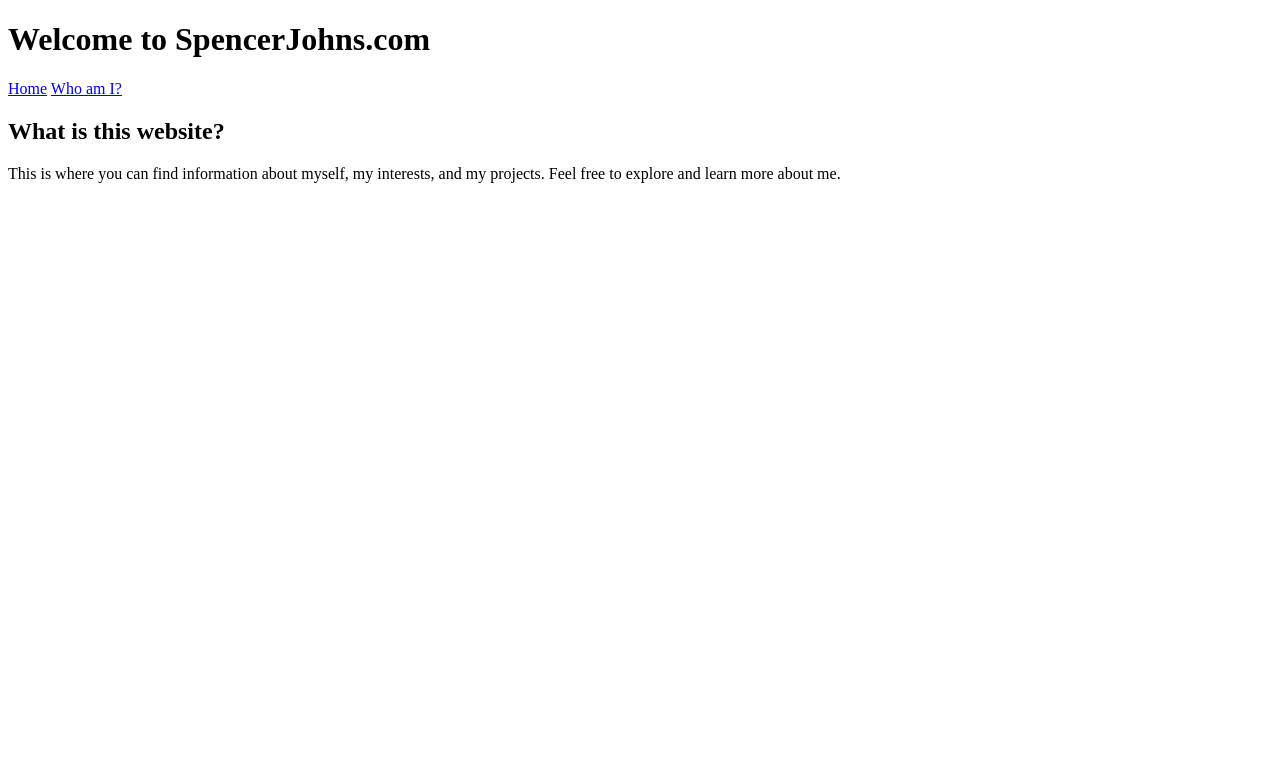
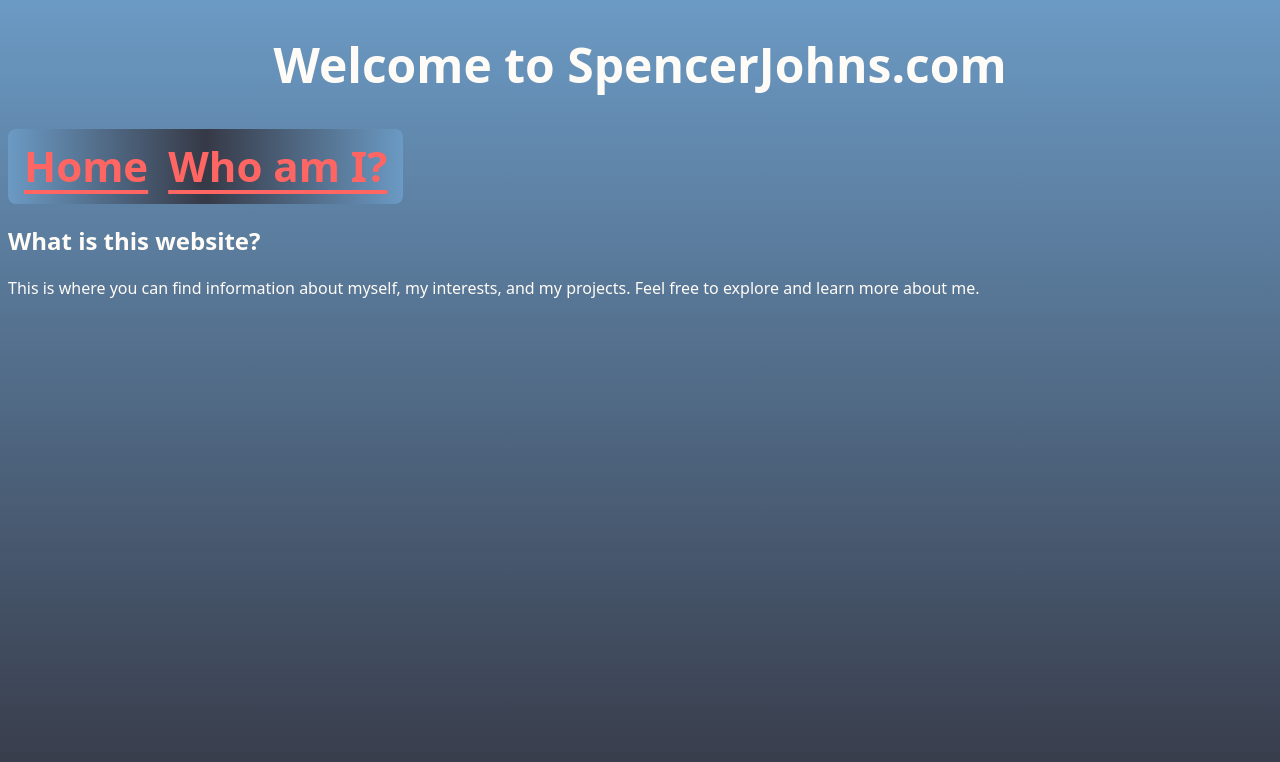
Before and after one commit to Spezzdidly/sjohns-webpage, a website: page public/index.html in a window 1280 px wide. Drawn offline with Linux system fonts and the light colour scheme.

Commit message:
Add draft of css style for home page. Pick a color scheme. Background for links is rough draft.

```diff
--- /dev/null
+++ b/css/styles.css
@@ -0,0 +1,50 @@
+body {
+    background: linear-gradient(#6b9ac4, #363946);
+    background-repeat: no-repeat;
+    background-attachment: fixed;
+    font-family: system-ui, -apple-system, "Segoe UI", sans-serif;
+}
+
+h1 {
+    text-align: center;
+    font-size: clamp(2rem, 5vw, 3rem);
+    color: #fffcf7;
+}
+
+#pageLinks {
+    display: flex;
+    gap: 1.25rem;
+    width: fit-content;
+    background: linear-gradient(to right,#6b9ac4, #363946, #6b9ac4);
+    padding: 0.75rem 1rem;
+    border-radius: 0.5rem;
+}
+
+#pageLinks a {
+    display: inline-block;
+    font-size: 2.625rem;
+    font-weight: 600;
+    line-height: 1.2;
+    color: #ff6663;
+    text-underline-offset: 0.2em;
+    transition: transform 150ms ease;
+}
+
+#pageLinks a:hover,
+#pageLinks a:focus-visible {
+    transform: translateY(-2px);
+}
+
+h2 {
+    color: #fffcf7;
+}
+
+p {
+    color: #fffcf7;
+}
+
+@media (prefers-reduced-motion: reduce) {
+    #pageLinks a {
+        transition: none;
+    }
+}
--- a/public/index.html
+++ b/public/index.html
@@ -4,6 +4,7 @@
     <meta charset="UTF-8">
     <meta name="viewport" content="width=device-width, initial-scale=1.0">
     <title>Spencer's Website</title>
+    <link rel="stylesheet" href="/css/styles.css">
   </head>
   <body>
   <header>
```
